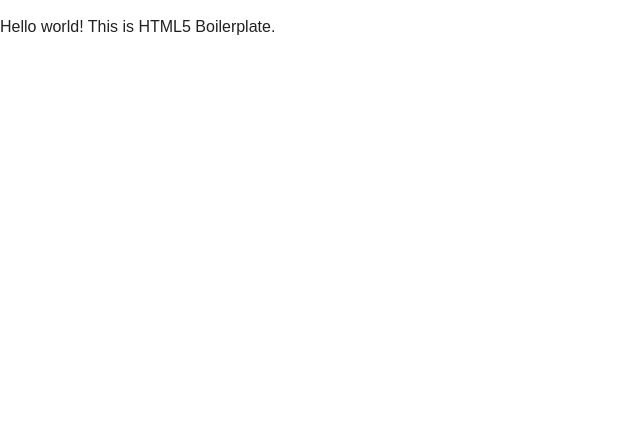
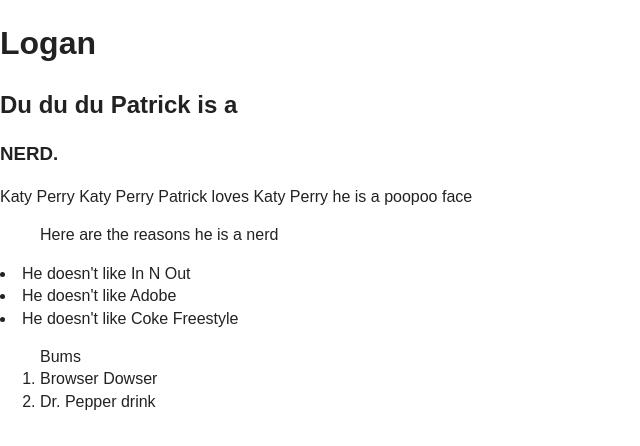
Before and after one commit to spankinpenguin/Project2, a plain HTML site: page index.html in a window 1280 px wide. Shown: the whole page, without its empty margins (0-640 px from the left). Drawn offline with nearby package versions, Linux system fonts and the light colour scheme.

Commit message:
Added stupid things

```diff
--- a/index.html
+++ b/index.html
@@ -3,7 +3,7 @@
     <head>
         <meta charset="utf-8">
         <meta http-equiv="x-ua-compatible" content="ie=edge">
-        <title></title>
+        <title>A cooked Goose</title>
         <meta name="description" content="">
         <meta name="viewport" content="width=device-width, initial-scale=1">
 
@@ -20,7 +20,19 @@
         <![endif]-->
 
         <!-- Add your site or application content here -->
-        <p>Hello world! This is HTML5 Boilerplate.</p>
+        <h1>Logan</h1>
+        <h2>Du du du Patrick is a</h2>
+        <h3>NERD.</h3>
+        <p>Katy Perry Katy Perry Patrick loves Katy Perry he is a poopoo face</p>
+        <ul>Here are the reasons he is a nerd</ul>
+            <li>He doesn't like In N Out</li>
+            <li>He doesn't like Adobe</li>
+            <li>He doesn't like Coke Freestyle</li>
+        </ul>
+        <ol>Bums
+            <li>Browser Dowser</li>
+            <li>Dr. Pepper drink</li>
+        </ol>
 
         <script src="https://code.jquery.com/jquery-1.12.0.min.js"></script>
         <script>window.jQuery || document.write('<script src="js/vendor/jquery-1.12.0.min.js"><\/script>')</script>
```
